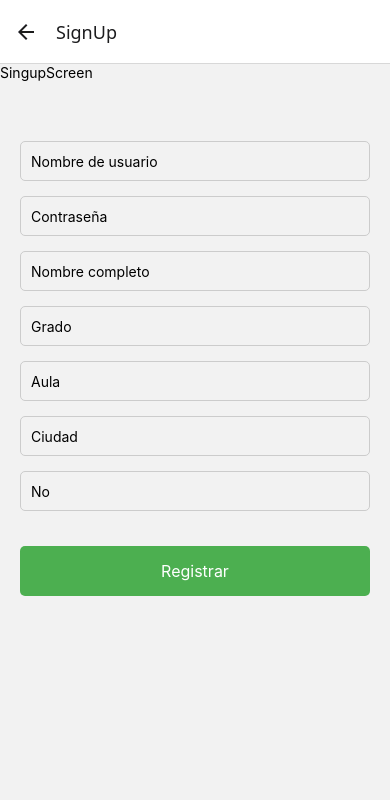
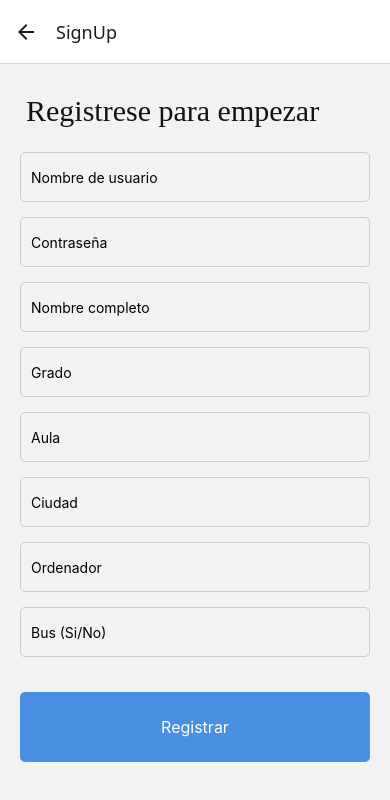
Before and after one commit to Leojgp/LinkMeQr, a React Native app: screen /SignUp in a window 390 px wide. Shown: the top 800 px of the page. Built offline with nearby package versions, Linux system fonts and the light colour scheme.

Commit message:
Changing Styles and fixing code

```diff
--- a/src/components/SignUpComponent.tsx
+++ b/src/components/SignUpComponent.tsx
@@ -3,86 +3,103 @@ import { StyleSheet, Text, View, TextInput, TouchableOpacity, Alert } from 'reac
 import { createStudent } from '../redux/states/studentSlice';
 import { Fetch } from '../fetch/Fetch';
 import { RootState } from '../redux/store';
+import { useState } from 'react';
 
-interface PropsType{
-    navigation: any
+interface PropsType {
+  navigation: any;
 }
 
-export default function SignUpComponent({navigation}:PropsType) {
+export default function SignUpComponent({ navigation }: PropsType) {
+  const [username, setUsername] = useState('');
+  const [name, setName] = useState('');
+  const [grade, setGrade] = useState('');
+  const [classRoom, setClass] = useState('');
+  const [city, setCity] = useState('');
+  const [password, setPassword] = useState('');
+  const [computer, setComputer] = useState('');
+  const [bus, setBus] = useState('');
   const dispatch = useDispatch();
   const fetch = new Fetch();
-  const studentData = useSelector((state: RootState) => state.student);
-  console.log('Estado actual:', studentData);
 
-  const handleInputChange = (field: string, value: string) => {
-    let updatedValue:string| boolean = value;
-
-    if (field === 'usaBus') {
-      updatedValue = value === 'Sí' ? true : false;
-    }
-
-    dispatch(createStudent({ ...studentData, [field]: updatedValue }));
-  };
   const handleRegister = async () => {
+    const newStudentData = {
+      user: username,
+      password,
+      nombre: name,
+      grado: grade,
+      aula: classRoom,
+      ciudad: city,
+      usaBus: bus === 'Si' ? true : false,
+      ordenador: computer,
+    };
+    dispatch(createStudent(newStudentData));
     try {
-      console.log('Datos a enviar:', studentData);
-      const response = await fetch.signupStudent(studentData);
-      if(response != null){
-        console.log('Estudiante registrado con éxito');
+      const response = await fetch.signupStudent(newStudentData);
+      if (response != null) {
+        Alert.alert('Registro exitoso', 'El usuario ha sido registrado en la base de datos');
+        navigation.navigate('Login');
       }
-      Alert.alert('Registro exitoso','El usuario ha sido registrado en la base de datos');
-      navigation.navigate('Login')
     } catch (error: any) {
-        Alert.alert('Error', error.message || 'Error al registrar el estudiante');
+      Alert.alert('Error', error.message || 'Error al registrar el estudiante');
     }
   };
+
   return (
     <View style={styles.container}>
+      <Text style={styles.bienvenidoDeVuelta}>Registrese para empezar</Text>
+
       <TextInput
         style={styles.input}
         placeholder="Nombre de usuario"
-        value={studentData.user}
-        onChangeText={(text) => handleInputChange('user', text)}
+        value={username}
+        onChangeText={setUsername}
       />
       <TextInput
         style={styles.input}
         placeholder="Contraseña"
         secureTextEntry
-        value={studentData.password}
-        onChangeText={(text) => handleInputChange('password', text)}
+        value={password}
+        onChangeText={setPassword}
       />
       <TextInput
         style={styles.input}
         placeholder="Nombre completo"
-        value={studentData.nombre}
-        onChangeText={(text) => handleInputChange('nombre', text)}
+        value={name}
+        onChangeText={setName}
       />
       <TextInput
         style={styles.input}
         placeholder="Grado"
-        value={studentData.grado}
-        onChangeText={(text) => handleInputChange('grado', text)}
+        value={grade}
+        onChangeText={setGrade}
       />
       <TextInput
         style={styles.input}
         placeholder="Aula"
-        value={studentData.aula}
-        onChangeText={(text) => handleInputChange('aula', text)}
+        value={classRoom}
+        onChangeText={setClass}
       />
       <TextInput
         style={styles.input}
         placeholder="Ciudad"
-        value={studentData.ciudad}
-        onChangeText={(text) => handleInputChange('ciudad', text)}
+        value={city}
+        onChangeText={setCity}
       />
       <TextInput
         style={styles.input}
         placeholder="Ordenador"
-        value={studentData.usaBus ? 'Sí' : 'No'}
-        onChangeText={(text) => handleInputChange('usaBus', text)}
+        keyboardType='numeric'
+        value={computer}
+        onChangeText={(text)=> setComputer(text)}
+      />
+      <TextInput
+        style={styles.input}
+        placeholder="Bus (Si/No)"
+        value={bus}
+        onChangeText={setBus}
       />
       <TouchableOpacity style={styles.button} onPress={handleRegister}>
-        <Text style={styles.buttonText}>Registrar</Text>
+      <Text style={styles.buttonText}>Registrar</Text>
       </TouchableOpacity>
     </View>
   );
@@ -94,10 +111,17 @@ const styles = StyleSheet.create({
     padding: 20,
     justifyContent: 'flex-start',
     alignItems: 'stretch',
-    marginTop: 40,
+    marginTop: 10,
+  },
+  bienvenidoDeVuelta: {
+    fontFamily: 'roboto-700',
+    color: '#121212',
+    height: 58,
+    fontSize: 30,
+    marginLeft: 6,
   },
   input: {
-    height: 40,
+    height: 50,
     borderColor: '#ccc',
     borderWidth: 1,
     marginBottom: 15,
@@ -106,8 +130,8 @@ const styles = StyleSheet.create({
     borderRadius: 5,
   },
   button: {
-    backgroundColor: '#4CAF50',
-    padding: 15,
+    backgroundColor: 'rgba(74,144,226,1)',
+    padding: 25,
     borderRadius: 5,
     alignItems: 'center',
     marginTop: 20,
--- a/src/screens/HomeScreen.tsx
+++ b/src/screens/HomeScreen.tsx
@@ -30,7 +30,7 @@ export default function HomeScreen({ navigation }: PropsType) {
 
 const styles = StyleSheet.create({
     button: {
-        backgroundColor: '#4CAF50',
+        backgroundColor: 'rgba(74,144,226,1)',
         padding: 15,
         borderRadius: 5,
         alignItems: 'center',
--- a/src/screens/LoginScreen.tsx
+++ b/src/screens/LoginScreen.tsx
@@ -80,7 +80,7 @@ const styles = StyleSheet.create({
     borderRadius: 5,
   },
   button: {
-    backgroundColor: '#4CAF50',
+    backgroundColor: 'rgba(74,144,226,1)',
     padding: 15,
     borderRadius: 5,
     alignItems: 'center',
--- a/src/screens/SingupScreen.tsx
+++ b/src/screens/SingupScreen.tsx
@@ -9,7 +9,6 @@ interface PropsType{
 export default function SingupScreen({navigation}:PropsType) {
   return (
     <View>
-      <Text>SingupScreen</Text>
       <SignUpComponent navigation={navigation}/>
     </View>
   )
```
